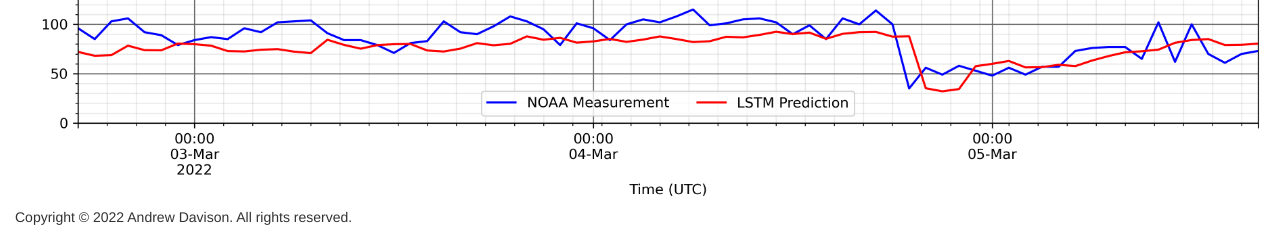
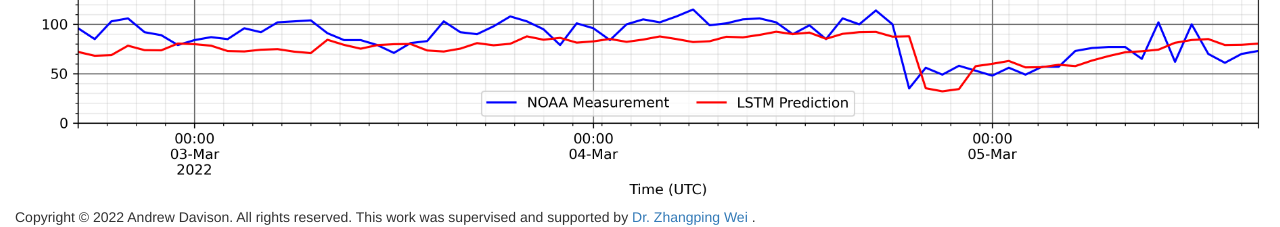
Before and after one commit to WeiCoastalLab/Coastal-Forecast, a Flask app: page /41008 in a window 1280 px wide. Shown: the part 1919-2146 px from the top of the page. Run offline with Flask 2, Linux system fonts and the light colour scheme; parts of the project's set-up code (start-up, migrations or seed data) failed here and were passed over; some libraries are stand-ins or nearby versions.

Commit message:
updated copyright

```diff
--- a/coastal_forecast/templates/layout.html
+++ b/coastal_forecast/templates/layout.html
@@ -78,7 +78,8 @@
 <footer class="footer py-4" style="padding-left: 30px">
     <div class="row align-items-center">
         <div class="text-align">Copyright &copy; <script>document.write(new Date().getFullYear().toString())</script>
-            Andrew Davison. All rights reserved.
+            Andrew Davison. All rights reserved. This work was supervised and supported by
+            <a href="http://people.uncw.edu/weiz/index.html">Dr. Zhangping Wei </a>.
         </div>
     </div>
 </footer>
```
